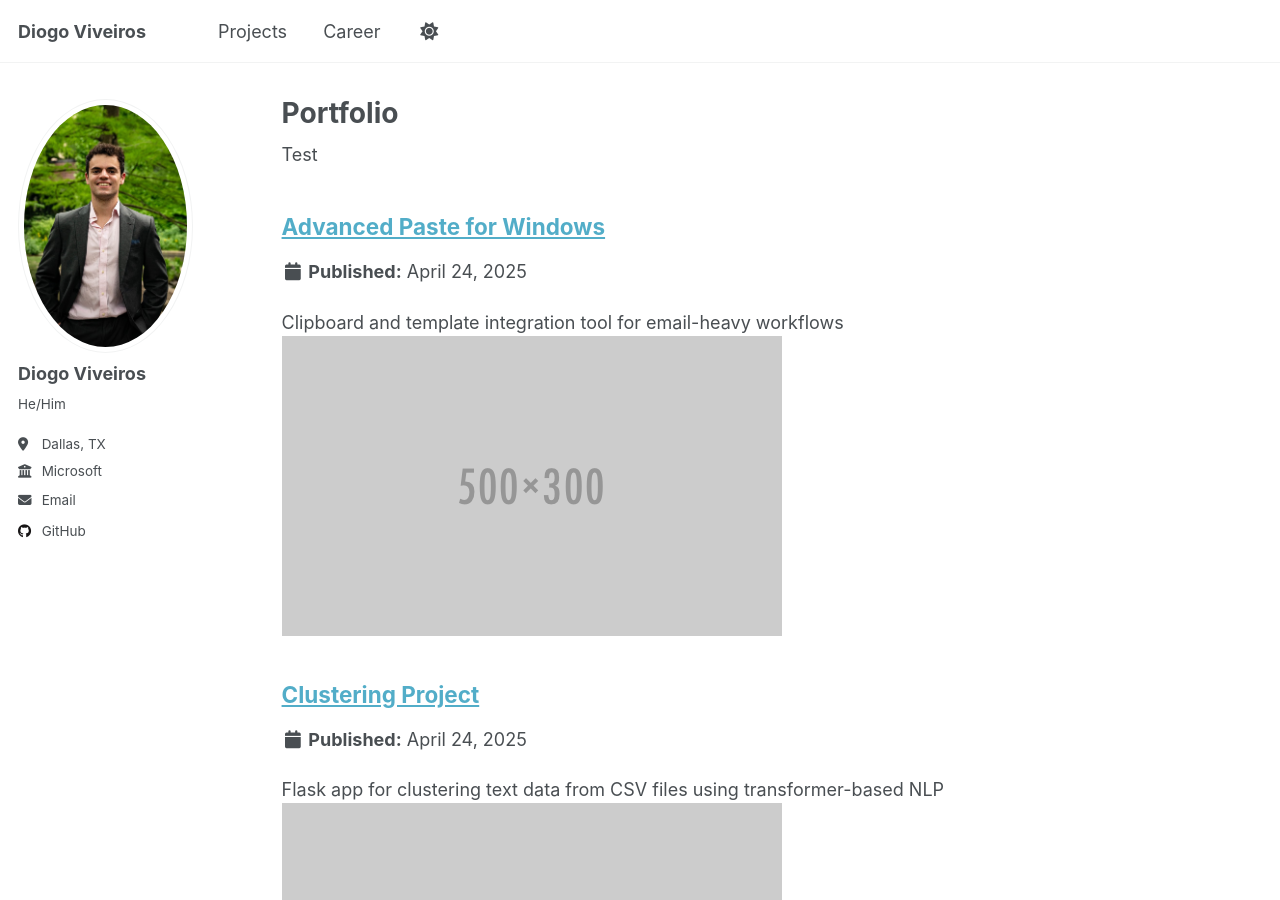
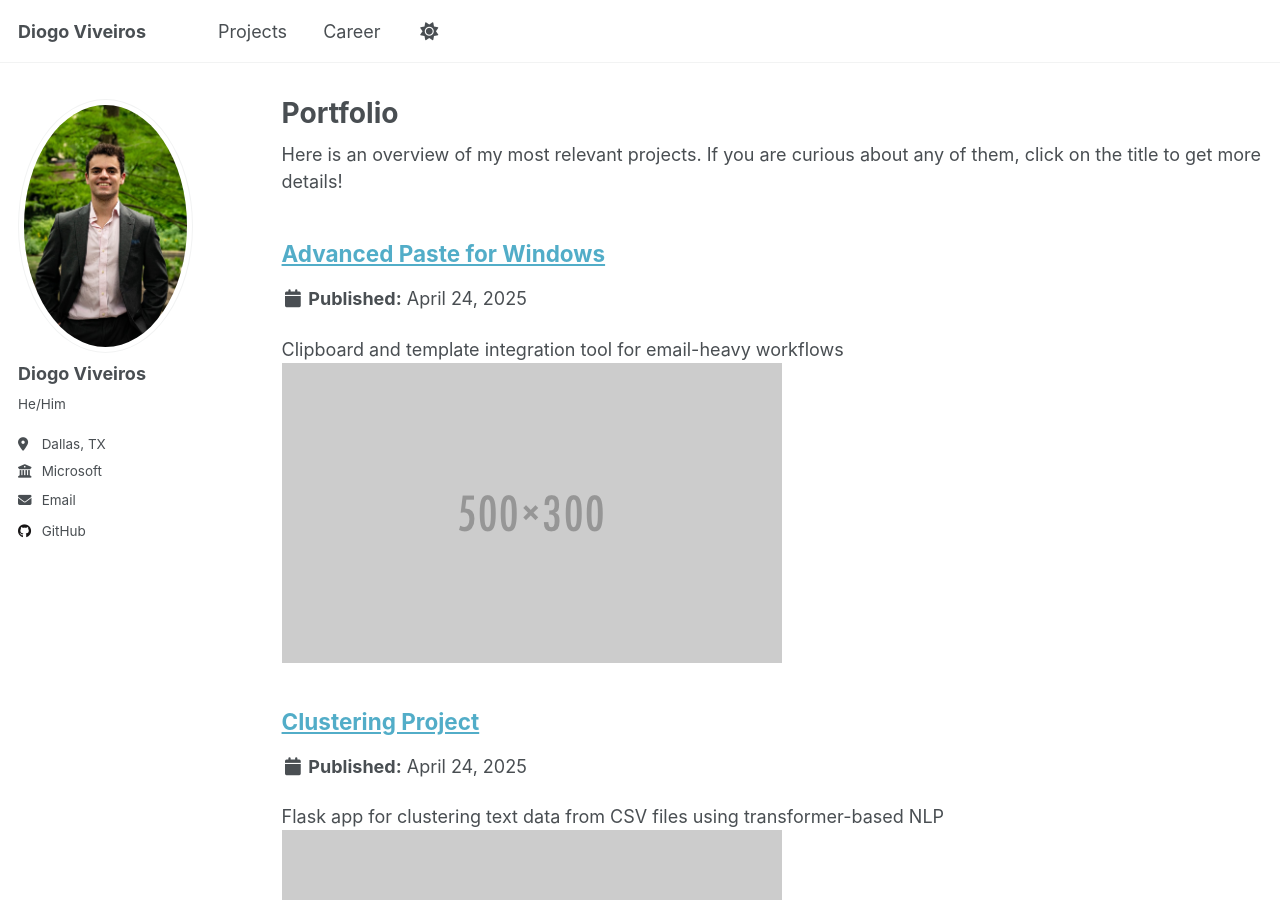
Before and after one commit to diogoviveiros/diogoviveiros.github.io, a Jekyll site: the page built from _pages/portfolio.html, in a window 1280 px wide and 900 px high. Built offline with Jekyll 4.4.1, drawn with Linux system fonts in a browser that asks for light colours.

Commit message:
Update portfolio.html

```diff
--- a/_pages/portfolio.html
+++ b/_pages/portfolio.html
@@ -7,7 +7,7 @@ author_profile: true
 
 {% include base_path %}
 
-Test
+Here is an overview of my most relevant projects. If you are curious about any of them, click on the title to get more details!
 
 {% for post in site.portfolio %}
   {% include archive-single.html %}
```
